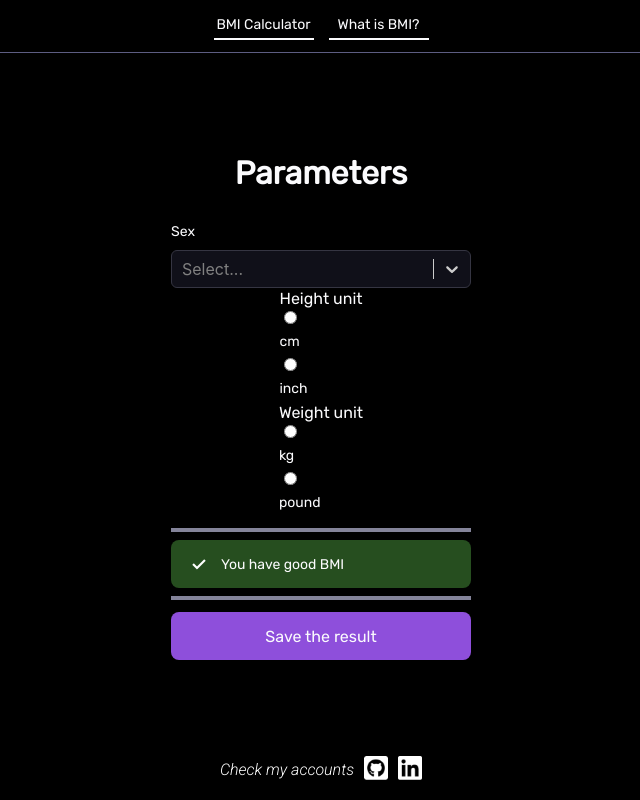
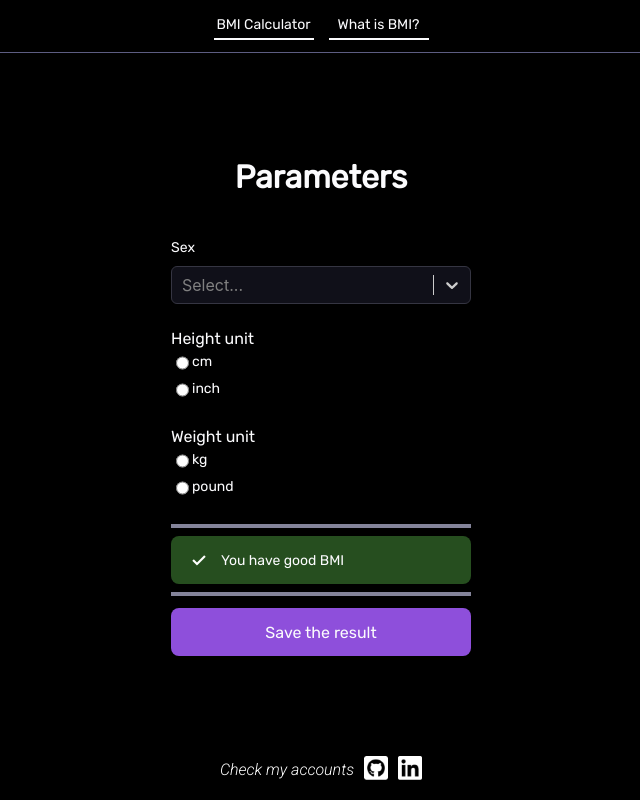
Before and after one commit to WeronikaCzepiela/bmi-calculator, a React (Create React App) app: page / in a window 1280 px wide. Shown: the whole page, without its empty margins (319-959 px from the left). Built offline with nearby package versions, Linux system fonts and the light colour scheme.

Commit message:
Add layout for radio group

```diff
--- a/src/components/DataAndResult/Data/RadioGroup/RadioGroup.jsx
+++ b/src/components/DataAndResult/Data/RadioGroup/RadioGroup.jsx
@@ -2,17 +2,17 @@ import './RadioGroup.scss'
 import { Text } from '../../../Text/Text'
 
 export const RadioGroup = ({ options, name, title, onChange }) => {
-  const handleChange = () => {
-    console.log(options)
+  const handleChange = (selectedOption) => {
+    console.log(selectedOption.target.value)
   }
 
   return (
-    <div className={'check-box'}>
+    <div className={'radio-group'}>
       <Text type={'l'}>{title}</Text>
       {options.map(({ label, value }) => {
         return (
-          <div key={value}>
-            <input type={'radio'} name={name} onChange={handleChange} />
+          <div key={value} className={'radio-option'} onChange={handleChange}>
+            <input type={'radio'} name={name} value={value} />
             <Text>{label}</Text>
           </div>
         )
--- a/src/components/DataAndResult/Data/RadioGroup/RadioGroup.scss
+++ b/src/components/DataAndResult/Data/RadioGroup/RadioGroup.scss
@@ -0,0 +1,9 @@
+
+.radio-group {
+  width: 300px;
+  margin: 12px 0;
+}
+
+.radio-option {
+  display: flex;
+}
--- a/src/components/DataAndResult/Data/SelectInput/SelectInput.scss
+++ b/src/components/DataAndResult/Data/SelectInput/SelectInput.scss
@@ -4,10 +4,5 @@
   display: flex;
   flex-direction: column;
   gap: 5px;
-
-  //&-input {
-  //  color: #853F5D;
-  //  background-color: #47A992;
-  //  border-radius: 32px;
-  //}
+  margin: 12px 0;
 }
```
